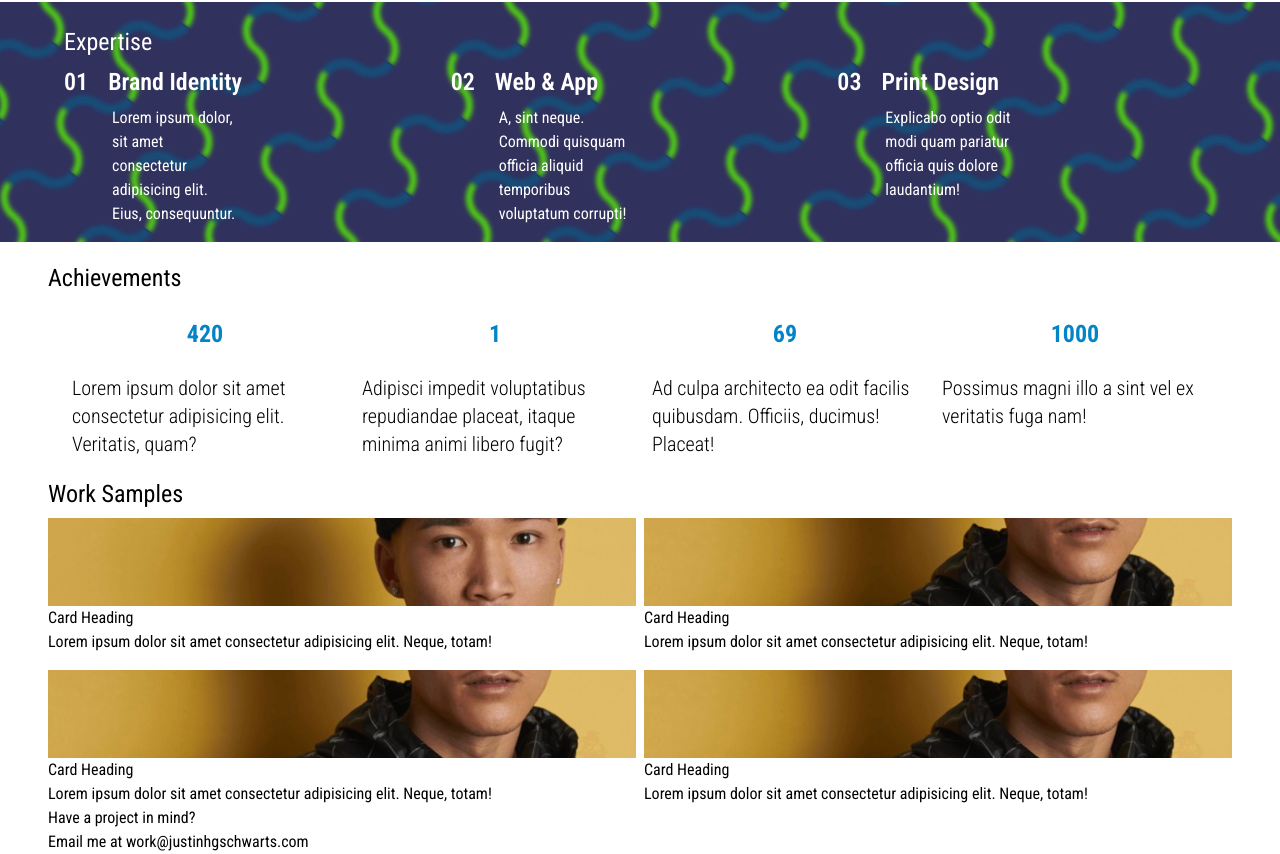
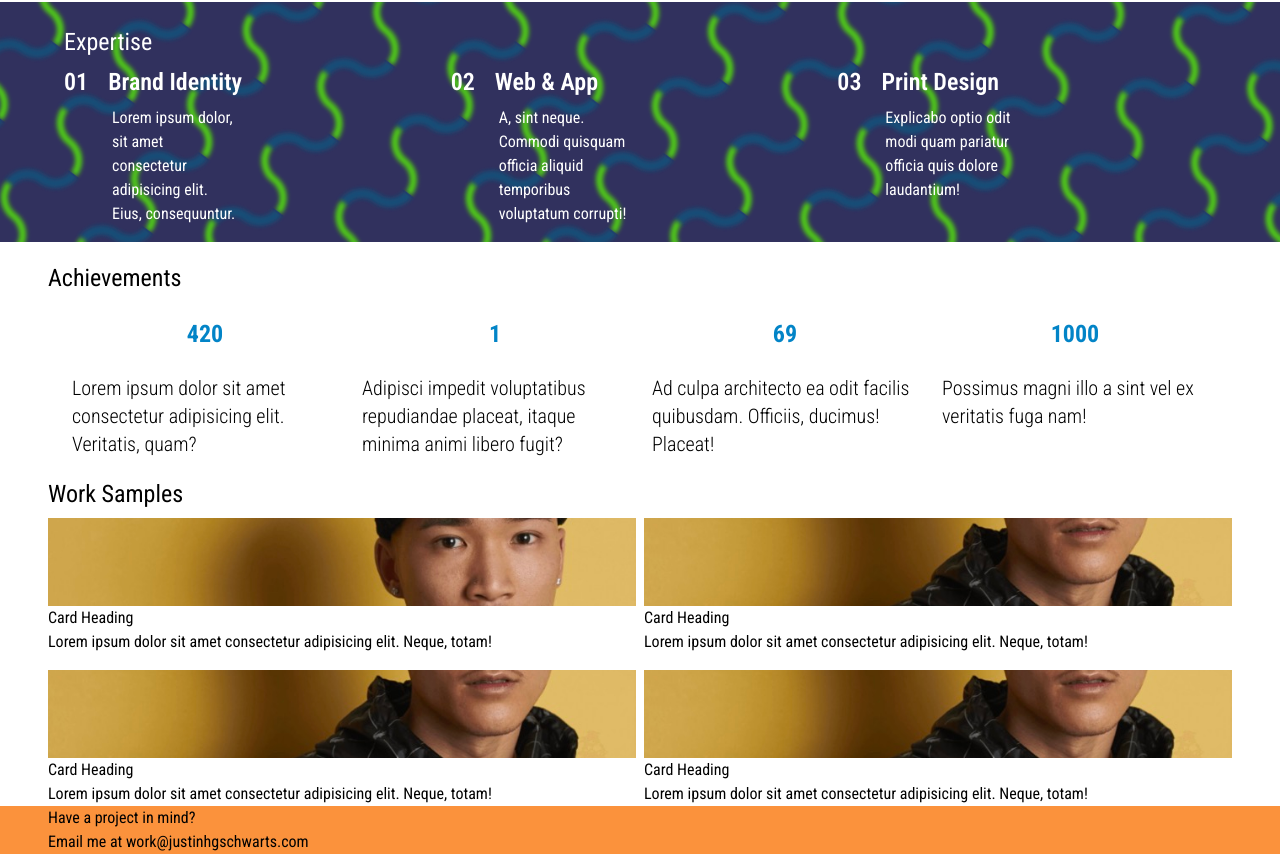
Before and after one commit to SmailBestybay/jhbs, a React (Vite) app: page / in a window 1280 px wide. Shown: the part 473-1327 px from the top of the page. Built offline with nearby package versions, Linux system fonts and the light colour scheme.

Commit message:
add footer bg color

```diff
--- a/src/App.jsx
+++ b/src/App.jsx
@@ -26,7 +26,7 @@ function App() {
           <WorkSamples />
         </Wrapper>
       </main>
-      <Wrapper className="">
+      <Wrapper className="bg-orange-400">
         <Footer />
       </Wrapper>
     </div>
```
